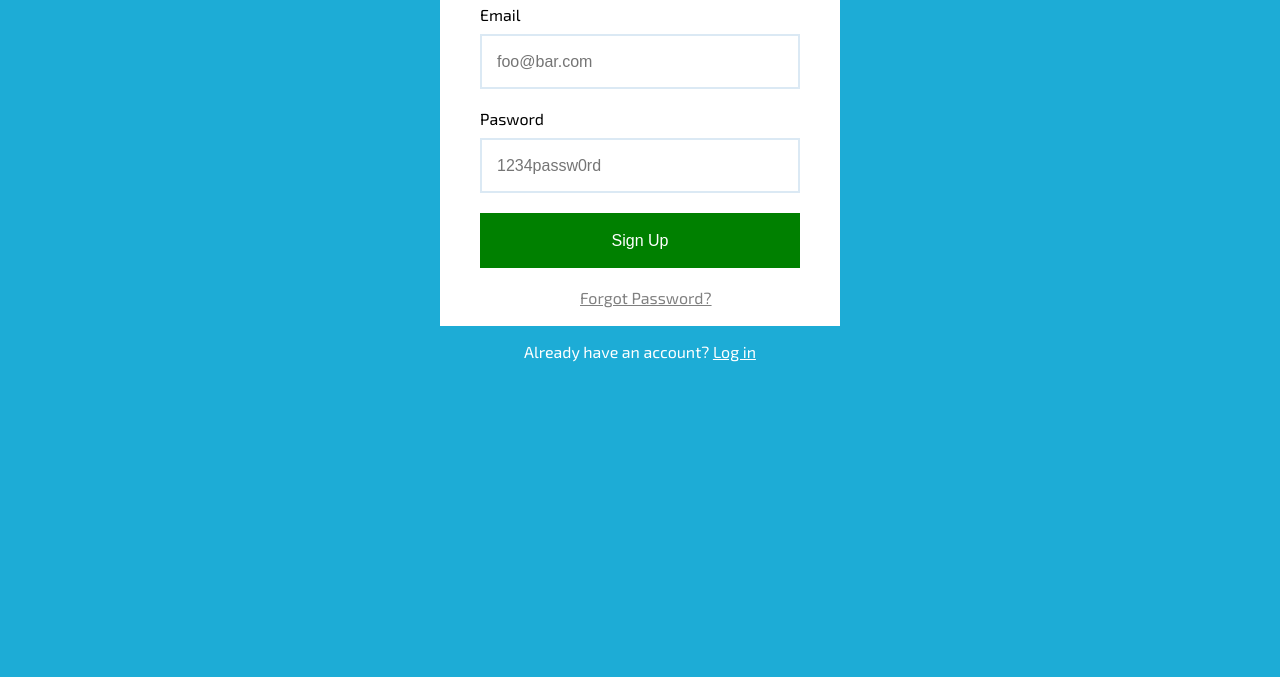
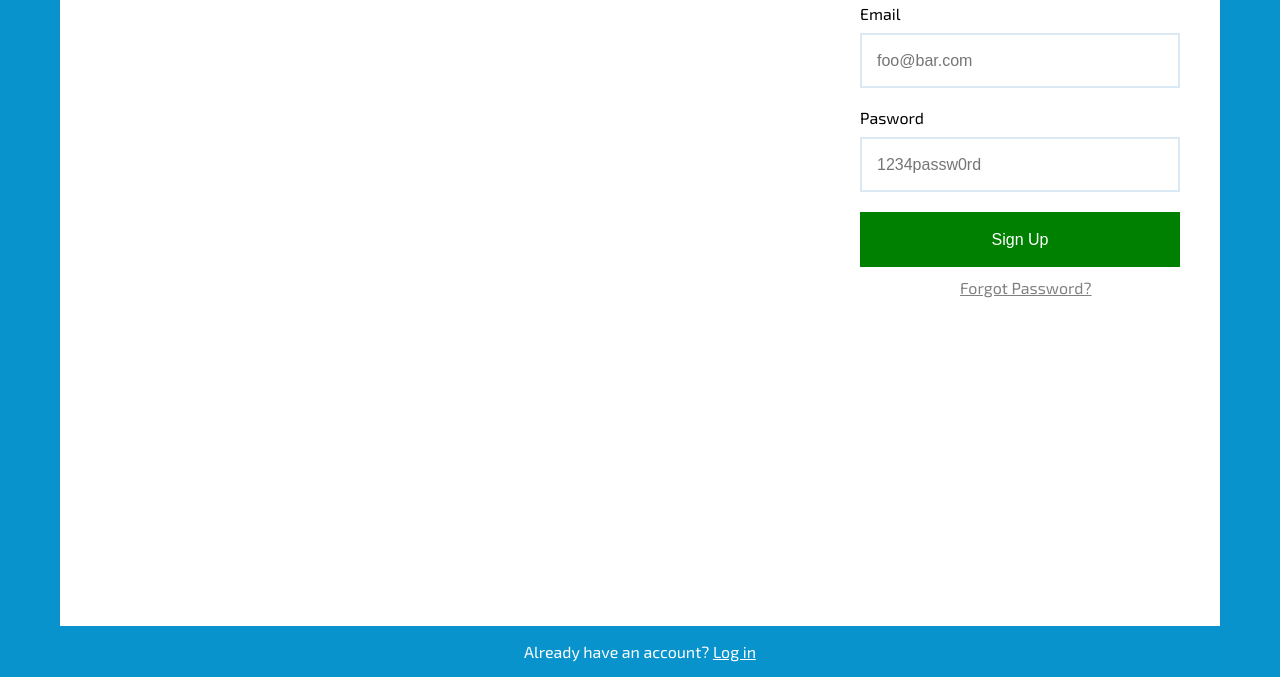
Before and after one commit to patricewhite/AnalogSea, a plain HTML site: page index.html in a window 1280 px wide. Shown: the part 169-846 px from the top of the page. Before the commit the page ends 800 px from the top, so only its background shows below. Drawn offline with Linux system fonts and the light colour scheme.

Commit message:
made some changes

```diff
--- a/analogStyle.css
+++ b/analogStyle.css
@@ -1,5 +1,5 @@
 body{
-  background-color: #1DACD6;
+  background-color: #0893cc;
   padding: 0;
   margin: 0;
   box-sizing: border-box;
@@ -16,9 +16,9 @@ img {
 
 .form-box {
 width: 320px;
-padding-left: 40px;
+padding-left: 800px;
 padding-right: 40px;
-height: 400px;
+height: 700px;
 background-color:white;
 margin-left: auto;
 margin-right: auto;
@@ -27,6 +27,7 @@ margin-right: auto;
 h1 {
   text-align: center;
   padding-top: 20px;
+  margin-bottom: 20px;
 }
 
 .form-info label {
@@ -48,7 +49,7 @@ margin-bottom: 10px;
   width: 320px;
   padding: 15px;
   border: 2px solid green;
-  margin-bottom: 20px;
+  margin-bottom: -5px;
   background-color: green;
   color: white;
   font-size: 16px;
@@ -59,7 +60,7 @@ margin-bottom: 10px;
   background-color:#006A4E
 }
 
-.form-info a {
+.form-info p a {
   color: grey;
   margin-left: 100px;
 }
--- a/index.html
+++ b/index.html
@@ -22,7 +22,7 @@
 
         <button type="submit">Sign Up</button>
 
-        <a href="/forgot-password/new">Forgot Password?</a>
+        <p><a href="/forgot-password/new">Forgot Password?</a></p>
       </form>
     </main>
     <div class="footer">
```
